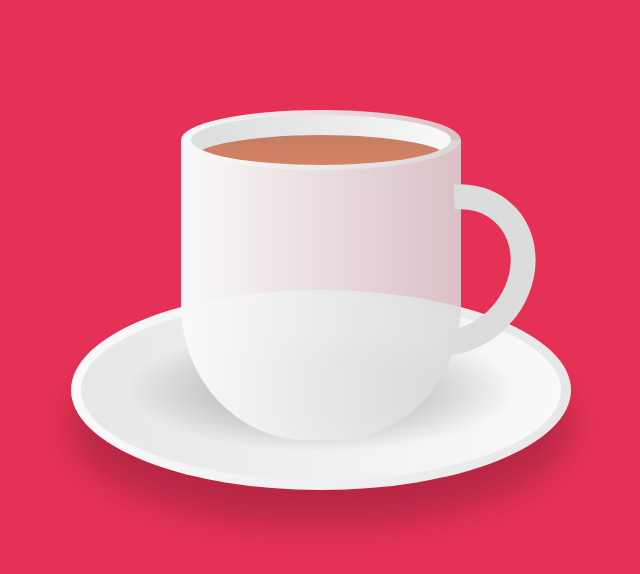
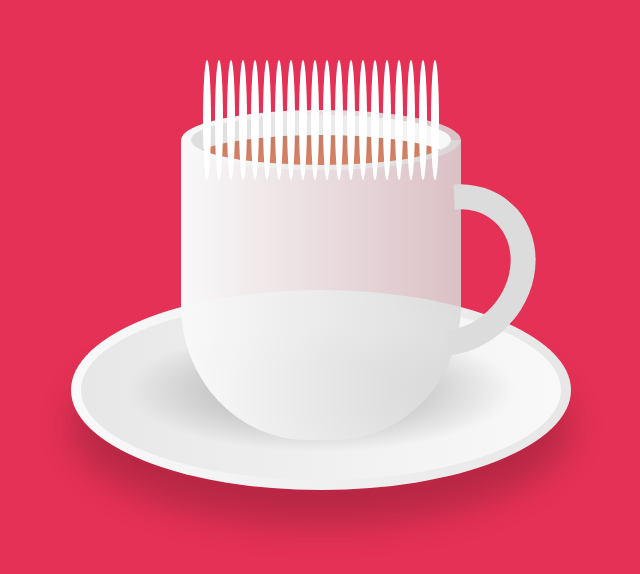
Before and after one commit to RomSys1/hot_coffee_animation_css, a plain HTML site: page index.html in a window 1280 px wide. Shown: the part 160-734 px from the top of the page, without its empty margins (319-959 px from the left). Drawn offline with Linux system fonts and the light colour scheme.

Commit message:
preparando lineas para el vapor, yendo a animacion de humo

```diff
--- a/index.html
+++ b/index.html
@@ -13,6 +13,28 @@
     <div class="plate"></div>
     <div class="cup">
         <div class="top">
+            <div class="vapour">
+                <span class="--i:18;"></span>
+                <span class="--i:9;"></span>
+                <span class="--i:1;"></span>
+                <span class="--i:3;"></span>
+                <span class="--i:16;"></span>
+                <span class="--i:5;"></span>
+                <span class="--i:13;"></span>
+                <span class="--i:2;"></span>
+                <span class="--i:6;"></span>
+                <span class="--i:15;"></span>
+                <span class="--i:20;"></span>
+                <span class="--i:17;"></span>
+                <span class="--i:8;"></span>
+                <span class="--i:11;"></span>
+                <span class="--i:14;"></span>
+                <span class="--i:19;"></span>
+                <span class="--i:7;"></span>
+                <span class="--i:10;"></span>
+                <span class="--i:4;"></span>
+                <span class="--i:12;"></span>
+            </div>
             <div class="circle">
                 <div class="coffe"></div>
             </div>
--- a/style.css
+++ b/style.css
@@ -113,3 +113,23 @@ body{
     border-radius: 50%;
     background: radial-gradient(rgba(0,0,0,0.2) 25%, transparent, transparent);
 }
+/*#########################################*/
+/*VAPOR*/
+.vapour{
+    position: absolute;
+    display: flex;
+    z-index: 1;
+    padding: 0 20px;
+}
+
+/*lineas que serviran para el vapor*/
+.vapour span{
+    position: relative;
+    bottom: 50px;
+    display: block;
+    margin: 0 2px 50px;
+    min-width: 8px;
+    height: 120px;
+    background: #fff;
+    border-radius: 50%;
+}
```
